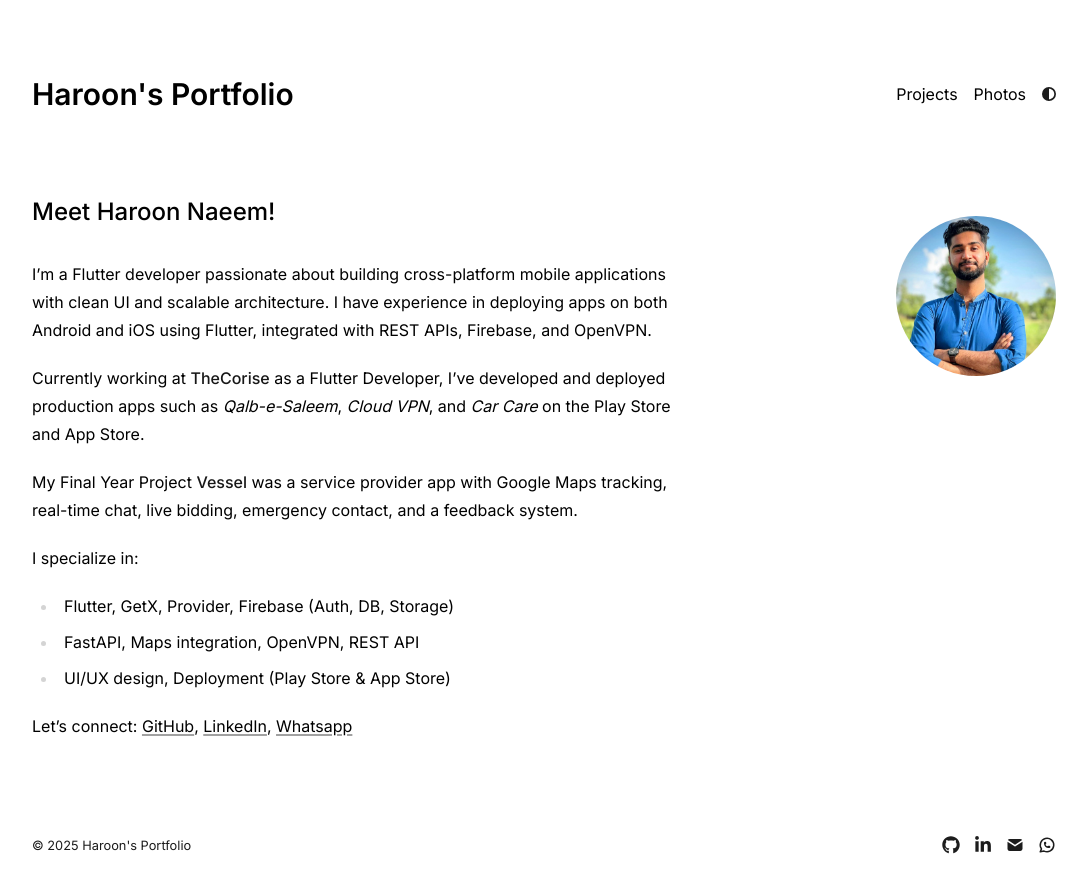
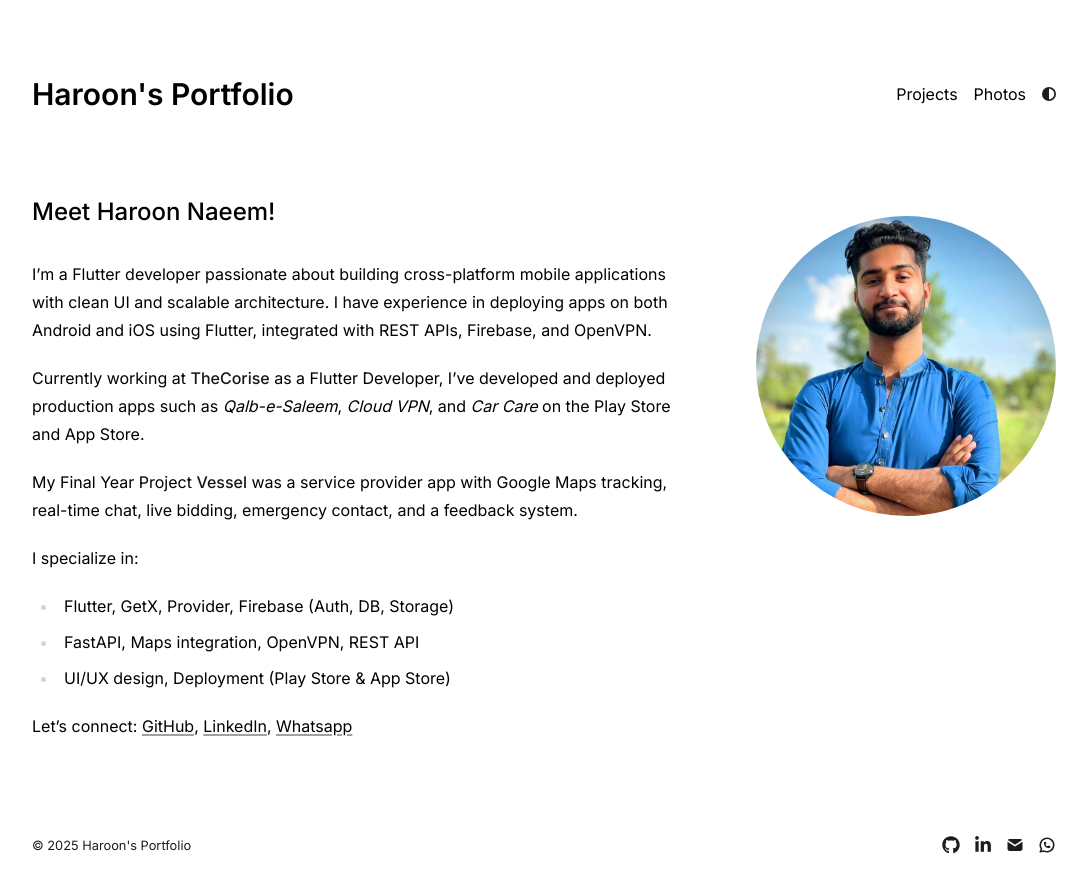
Before and after one commit to Haroon1o1/haroon-portfolio, a Next.js app: page / in a window 1280 px wide. Shown: the top 892 px of the page, without its empty margins (96-1183 px from the left). Built offline with nearby package versions, Linux system fonts and the light colour scheme.

Commit message:
pic update

```diff
--- a/app/page.tsx
+++ b/app/page.tsx
@@ -11,8 +11,8 @@ export default function Page() {
           alt="Profile photo"
           className="rounded-full bg-gray-100 block lg:mt-5 mt-0 lg:mb-5 mb-10 mx-auto sm:float-right sm:ml-5 sm:mb-5 hover:grayscale-0"
           unoptimized
-          width={160}
-          height={160}
+          width={300}
+          height={300}
           priority
         />
       </a>
```
